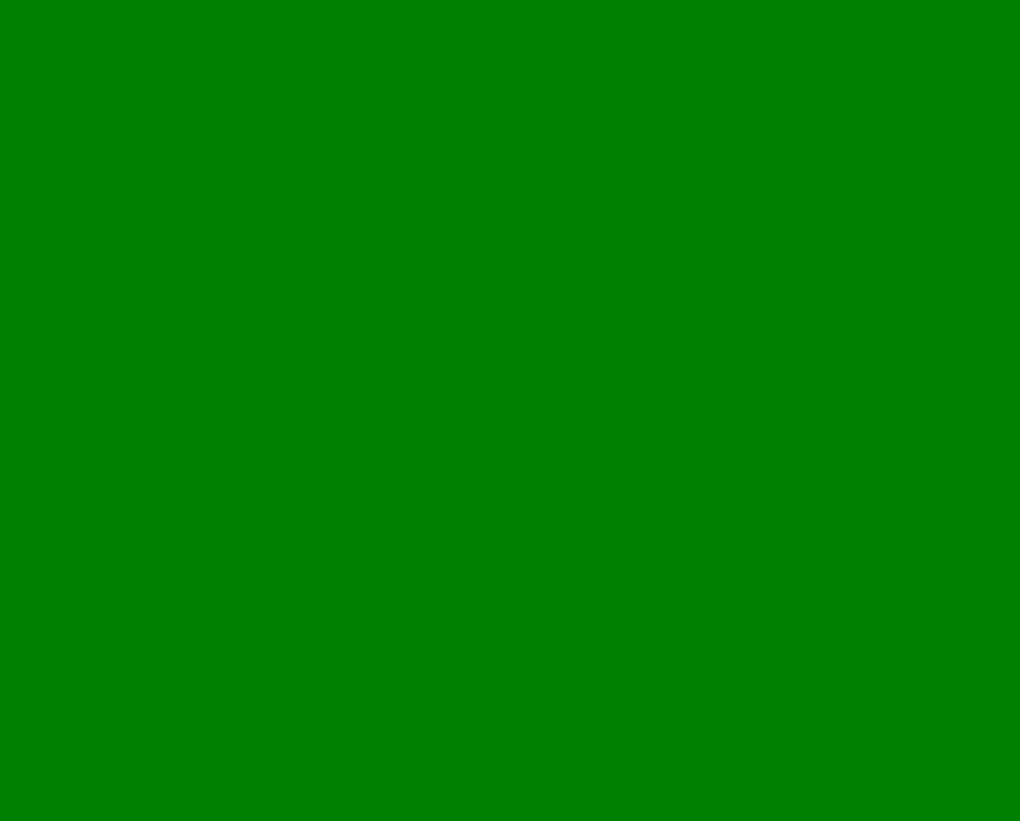
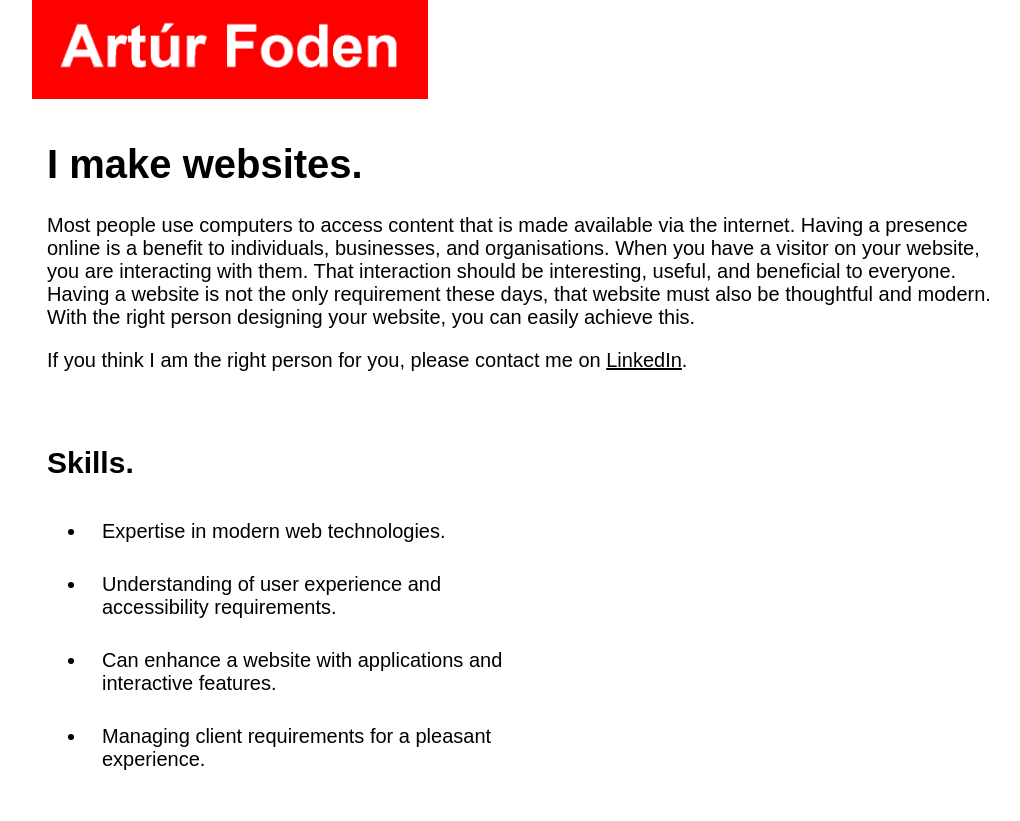
Before and after one commit to Arturius771/wwwarturfodenie, a PHP site: page / in a window 1280 px wide. Before the commit the part shown is empty. Shown: the whole page, without its empty margins (108-1128 px from the left). Before the commit the page ends 800 px from the top, so only its background shows below. Run offline with PHP 8.4, Linux system fonts and the light colour scheme.

Commit message:
finished basic version

```diff
--- a/index.html
+++ b/index.html
@@ -2,12 +2,32 @@
 <html lang="en">
     <head>
         <meta charset="utf-8"/>
-        <meta name="description" content="Artur Foden">
+        <meta name="author" content="Artúr Foden">
+		<meta name="description" content="Artúr Foden">
         <title>Artúr Foden</title>
         <link rel="stylesheet" href="styles.css">
     </head>
 
-    <body>
-
-    </body>
+	<body>
+		<!--Main Image-->
+		<div class="main_image">
+			<a href="http://www.arturfoden.ie"><img src="files\logo.png" alt="Clickable image that links to homepage"></a>
+		</div>
+		<!--Headline-->
+		<div class="headline">
+			<h1>I make websites.</h1>
+			<p>Most people use computers to access content that is made available via the internet. Having a presence online is a benefit to individuals, businesses, and organisations. When you have a visitor on your website, you are interacting with them. That interaction should be interesting, useful, and beneficial to everyone. Having a website is not the only requirement these days, that website must also be thoughtful and modern. With the right person designing your website, you can easily achieve this.</p>
+			<p>If you think I am the right person for you, please contact me on <a href="https://www.linkedin.com/in/art%C3%BArfoden/">LinkedIn</a>.</p>
+		</div>
+		<!--Portfolio-->
+		<div class="portfolio">
+			<h2>Skills.</h2>
+			<ul>
+				<li>Expertise in modern web technologies.</li>
+				<li>Understanding of user experience and accessibility requirements.</li>
+				<li>Can enhance a website with applications and interactive features.</li>
+				<li>Managing client requirements for a pleasant experience.</li>
+			</ul>
+		</div>
+	</body>
 </html>
--- a/styles.css
+++ b/styles.css
@@ -1,3 +1,36 @@
 body{
-    background-color: green;
+    background-color: #ffffff;
+    font-size: 20px;
+    font-family: Arial, Helvetica, sans-serif;
+	color: #000000;
+    max-width: 1000px;
+    margin: auto;
 }
+
+a{
+	color: inherit;
+}
+
+img{
+    max-width: 99%;
+    max-height: 99%;
+}
+
+img:hover{
+    max-width: 100%;
+    max-height: 100%;
+}
+
+.headline, .portfolio, .featured_projects, .blog, li{
+    padding: 15px;
+}
+
+div.main_image{
+	width: 400px;
+    height: 100px;
+
+}
+
+div.portfolio{
+	width: 50%;
+}
```
Also changed, not shown: Plan for new website.txt (+16 -0 lines), files/logo.png (added), homepage.png (added), 1 other file.
